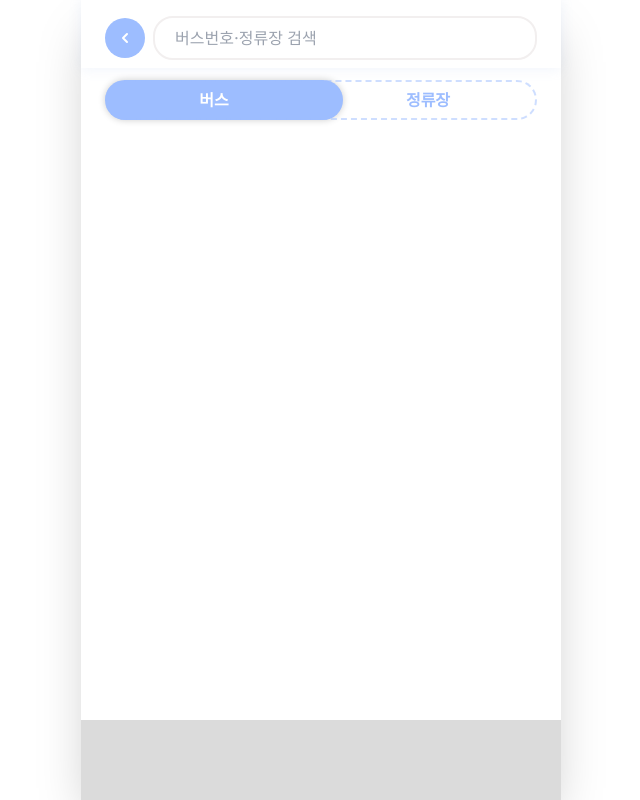
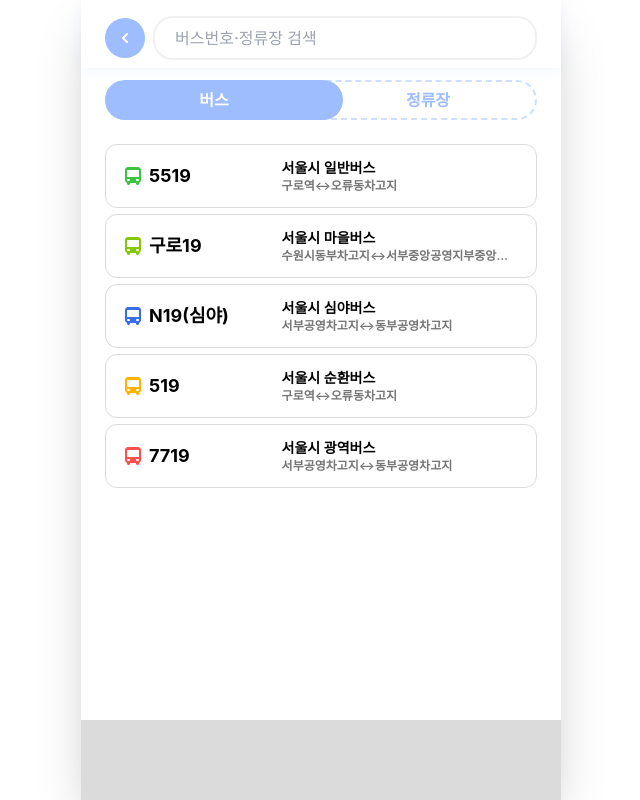
Before and after one commit to TagoSipda/FE, a React (Create React App) app: page /search in a window 1280 px wide. Shown: the whole page, without its empty margins (319-959 px from the left). Built offline with nearby package versions, Linux system fonts and the light colour scheme.

Commit message:
feat: Add results ux on after searching

```diff
--- /dev/null
+++ b/src/components/Common/Icon/BusIcon.tsx
@@ -0,0 +1,27 @@
+import React from "react";
+
+const BusIcon = ({ color = "red-400" }: { color?: string }) => {
+  return (
+    <div>
+      <svg
+        width="18"
+        height="18"
+        viewBox="0 0 18 18"
+        fill="none"
+        xmlns="http://www.w3.org/2000/svg"
+      >
+        <path
+          fill-rule="evenodd"
+          clip-rule="evenodd"
+          d="M4 0C2.34315 0 1 1.34315 1 3V13C1 14.3062 1.83481 15.4175 3 15.8293V16.5C3 17.3284 3.67157 18 4.5 18C5.32843 18 6 17.3284 6 16.5V16H12V16.5C12 17.3284 12.6716 18 13.5 18C14.3284 18 15 17.3284 15 16.5V15.8293C16.1652 15.4175 17 14.3062 17 13V3C17 1.34315 15.6569 0 14 0H4Z"
+          fill={color}
+        />
+        <rect x="3" y="3" width="12" height="7" fill="white" />
+        <rect x="3" y="12" width="3" height="2" rx="1" fill="white" />
+        <rect x="12" y="12" width="3" height="2" rx="1" fill="white" />
+      </svg>
+    </div>
+  );
+};
+
+export default BusIcon;
--- /dev/null
+++ b/src/components/Search/RecentList.tsx
@@ -0,0 +1,48 @@
+import useLocalStorage from "hooks/useLocalStorage";
+import React, { useEffect, useState } from "react";
+
+const EmptyView = () => {
+  return <div>Empty View</div>;
+};
+
+const RecentList = () => {
+  const [history, setHistory] = useState<string[]>([
+    "asdf",
+    "ㄴㅇㄹ",
+    "ㅈㄷㄹㄷㅈ",
+  ]);
+  const { getValueFromLS } = useLocalStorage();
+
+  useEffect(() => {
+    const getHistoryValues = async () => {
+      const originValue = await getValueFromLS("search history");
+      const value: string[] =
+        originValue && typeof originValue === "string"
+          ? JSON.parse(originValue)
+          : [];
+
+      return value;
+    };
+
+    const getValues = async () => {
+      const value = await getHistoryValues();
+      setHistory(value.reverse());
+    };
+
+    getValues();
+  }, []);
+
+  return (
+    <section>
+      {history.map((item, index) => {
+        return (
+          <div key={`${item}${index}`} className="">
+            {item}
+          </div>
+        );
+      })}
+    </section>
+  );
+};
+
+export default RecentList;
--- /dev/null
+++ b/src/components/Search/ResultList.tsx
@@ -0,0 +1,138 @@
+import BusIcon from "components/Common/Icon/BusIcon";
+import React, { useContext } from "react";
+import { SearchContext } from "routes/search";
+
+const articleStyle =
+  "border-disabled border-[1.5px] rounded-xl flex px-4.5 py-3.25";
+
+const BusItem = ({
+  name,
+  description,
+  track,
+  color,
+}: {
+  name: string;
+  description: string;
+  track: string;
+  color: string;
+}) => {
+  return (
+    <article className={articleStyle}>
+      <div className="flex items-center gap-1.75 w-[40%]">
+        <div>
+          <BusIcon color={color} />
+        </div>
+        <span className="text-lg font-bold">{name}</span>
+      </div>
+
+      <div className="w-[60%]">
+        <p className="truncate text-sm font-semibold">{description}</p>
+        <p className="truncate text-xs text-desc font-semibold">{track}</p>
+      </div>
+    </article>
+  );
+};
+
+const StopItem = ({
+  title,
+  number,
+  description,
+}: {
+  title: string;
+  number: string;
+  description: string;
+}) => {
+  return (
+    <article className={`${articleStyle} flex-col`}>
+      <p className="text-sm font-medium">{title}</p>
+      <div className="font-normal text-desc text-sm">
+        <span>{number}</span> |<span>{description}</span>
+      </div>
+    </article>
+  );
+};
+
+const busTemp = [
+  {
+    color: "#3CC344",
+    name: "5519",
+    description: "서울시 일반버스",
+    track: "구로역↔오류동차고지",
+  },
+  {
+    color: "#87C700",
+    description: "서울시 마을버스",
+    track: "수원시동부차고지↔서부중앙공영지부중앙공영지부중앙공영지",
+    name: "구로19",
+  },
+  {
+    color: "#386DE8",
+    name: "N19(심야)",
+    description: "서울시 심야버스",
+    track: "서부공영차고지↔동부공영차고지",
+  },
+  {
+    color: "#FFB200",
+    name: "519",
+    description: "서울시 순환버스",
+    track: "구로역↔오류동차고지",
+  },
+  {
+    color: "#FF4F4F",
+    name: "7719",
+    description: "서울시 광역버스",
+    track: "서부공영차고지↔동부공영차고지",
+  },
+];
+
+const stopTemp = [
+  {
+    title: "수원고등법원.수원고등검찰청.광교호수공원",
+    number: "04270",
+    description: "원천호수사거리.광교더리브 방향",
+  },
+  {
+    title: "수원고등법원.수원고등검찰청.광교호수공원",
+    number: "04276",
+    description: "이의초등고교.광교호수마을호반써밋 방향",
+  },
+  {
+    title: "수원고등법원.수원시청",
+    number: "04140",
+    description: "수원사거리차고지 방향",
+  },
+  {
+    title: "영화아파트.수원고등법원",
+    number: "04110",
+    description: "광교종합차고지 방향",
+  },
+];
+
+const ResultList = () => {
+  const { isBus } = useContext(SearchContext);
+
+  return (
+    <section className="px-6 py-3 flex flex-col gap-1.5">
+      {isBus ? (
+        <>
+          {busTemp.map((bus) => (
+            <BusItem
+              name={bus.name}
+              description={bus.description}
+              track={bus.track}
+              color={bus.color}
+            />
+          ))}
+        </>
+      ) : (
+        <>
+          {stopTemp.map((stop) => (
+            <StopItem {...stop} />
+          ))}
+        </>
+      )}
+    </section>
+  );
+};
+
+export default ResultList;
--- a/src/components/Search/Toggle.tsx
+++ b/src/components/Search/Toggle.tsx
@@ -1,4 +1,5 @@
-import React, { useState } from "react";
+import React, { useContext, useState } from "react";
+import { SearchContext } from "routes/search";
 
 const ToggleText = ({
   text,
@@ -13,7 +14,7 @@ const ToggleText = ({
 );
 
 const Toggle = () => {
-  const [isBus, setIsBus] = useState(true);
+  const { isBus, setIsBus } = useContext(SearchContext);
 
   return (
     <div
@@ -22,7 +23,7 @@ const Toggle = () => {
     >
       {/* 이동하는 강조 표시 (배경) */}
       <div
-        className={`absolute z-10 shadow-drop-container w-[55%] h-10 bg-main rounded-full transition-transform duration-300 ${
+        className={`absolute z-10 w-[55%] h-10 bg-main rounded-full transition-transform duration-300 ${
           isBus ? "translate-x-0" : "translate-x-[82%]"
         }`}
       />
--- a/src/routes/search/index.tsx
+++ b/src/routes/search/index.tsx
@@ -1,32 +1,96 @@
 import { createFileRoute, Link } from "@tanstack/react-router";
 import { ArrowDown } from "components/Common/Icon/Arrow";
+import RecentList from "components/Search/RecentList";
+import ResultList from "components/Search/ResultList";
 import Toggle from "components/Search/Toggle";
-import React from "react";
+import React, { createContext, useContext, useState } from "react";
 
-const Search = () => {
+interface SearchContextT {
+  input: string;
+  isBus: boolean;
+  setInputValue: React.Dispatch<React.SetStateAction<string>>;
+  setIsBus: React.Dispatch<React.SetStateAction<boolean>>;
+  setIsSearching: React.Dispatch<React.SetStateAction<boolean>>;
+  isSearching: boolean;
+}
+
+export const SearchContext = createContext<SearchContextT>({
+  input: "",
+  isBus: true,
+  setInputValue: () => {},
+  setIsBus: () => {},
+  isSearching: false,
+  setIsSearching: () => {},
+});
+
+const BackButton = () => {
   return (
-    <div className="">
-      {/* Search bar */}
-      <section className="flex items-center gap-2 pb-2 shadow-header py-4 px-6">
     <Link to={"/"}>
       <button className="bg-main rounded-full p-2">
         <ArrowDown color={"#FFFFFF"} classNames="rotate-90" />
       </button>
     </Link>
+  );
+};
+
+const InputSearch = () => {
+  const { setInputValue, input } = useContext(SearchContext);
+
+  const inputChangeHandler = (e: React.ChangeEvent<HTMLInputElement>) => {
+    setInputValue(e.currentTarget.value);
+  };
+
+  return (
     <div
       className={`rounded-2.5xl w-full border-2 py-2 px-5 relative bg-white border-divider`}
     >
       <input
         className="text-placeholder w-full outline-none font-medium"
         placeholder={"버스번호·정류장 검색"}
+        value={input}
+        onChange={inputChangeHandler}
       />
     </div>
+  );
+};
+
+const ListContainer = () => {
+  const { isSearching } = useContext(SearchContext);
+
+  return <>{isSearching ? <ResultList /> : <RecentList />}</>;
+};
+
+const Search = () => {
+  const [inputValue, setInputValue] = useState<string>("");
+  const [isBus, setIsBus] = useState(true);
+  const [isSearching, setIsSearching] = useState(true);
+
+  return (
+    <SearchContext.Provider
+      value={{
+        input: inputValue,
+        isBus,
+        setInputValue,
+        setIsBus,
+        isSearching,
+        setIsSearching,
+      }}
+    >
+      <div className="">
+        {/* Search bar */}
+        <section className="flex items-center gap-2 pb-2 shadow-header py-4 px-6">
+          <BackButton />
+
+          <InputSearch />
         </section>
 
         <section className="py-3 px-6">
           <Toggle />
         </section>
+
+        <ListContainer />
       </div>
+    </SearchContext.Provider>
   );
 };
 
--- a/tailwind.config.js
+++ b/tailwind.config.js
@@ -26,6 +26,7 @@ module.exports = {
       },
       spacing: {
         1.25: "5px",
+        1.5: "6px",
         1.75: "7px",
         2.25: "9px",
         2.5: "10px",
```
Also changed, not shown: src/components/Main/Header/Search_deprecated.tsx (renamed from src/components/Main/Header/Search.tsx). Lines whose indentation alone changed are shown as unchanged.
